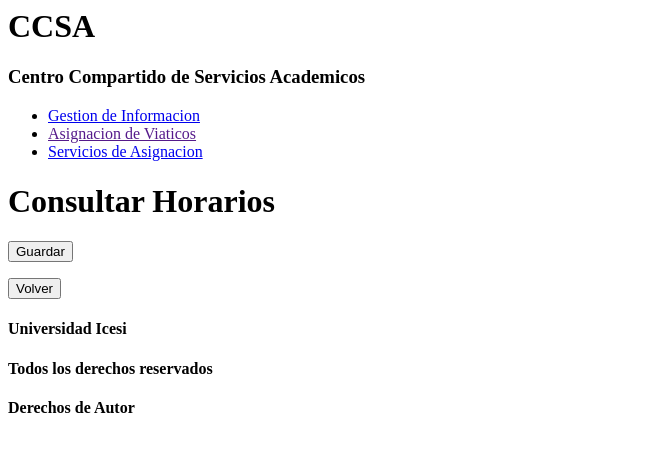
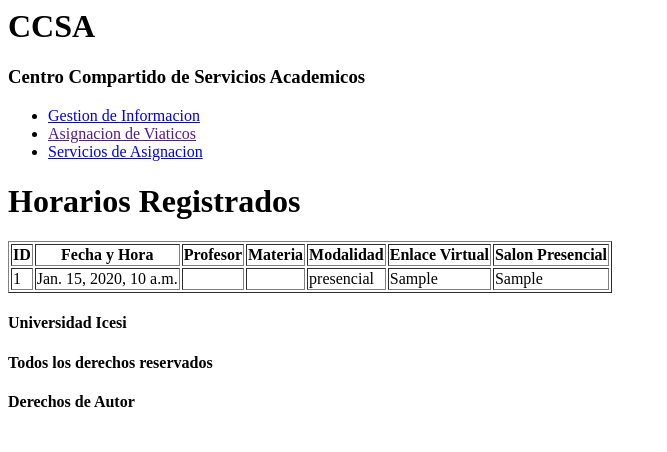
Before and after one commit to ICESI-PI1-2024A-G1/proyecto-t2, a Django app: page /consultar_horarios/ in a window 1280 px wide. Shown: the top 452 px of the page, without its empty margins (0-667 px from the left). Run offline with Django 5.2, Linux system fonts and the light colour scheme; tables that the repository leaves empty hold one stand-in row (values such as "Sample post"); parts of the project's set-up code (start-up, migrations or seed data) failed here and were passed over.

Commit message:
JFJC/feat: Added view for searching schedule

```diff
--- a/code/CCSApp/templates/consultar_horarios.html
+++ b/code/CCSApp/templates/consultar_horarios.html
@@ -5,16 +5,37 @@
 <html lang="es">
 <head>
     <meta charset="UTF-8">
+    <meta name="viewport" content="width=device-width, initial-scale=1.0">
     <title>Consultar Horarios</title>
 </head>
 <body>
-    <h1>Consultar Horarios</h1>
-    <form method="POST">
-        {% csrf_token %}
-        {{form}}
-        <button type="submit">Guardar</button>
-    </form>
-    <a href="/servicios_asignacion"><button>Volver</button></a>
+    <h1>Horarios Registrados</h1>
+    <table border="1">
+        <thead>
+            <tr>
+                <th>ID</th>
+                <th>Fecha y Hora</th>
+                <th>Profesor</th>
+                <th>Materia</th>
+                <th>Modalidad</th>
+                <th>Enlace Virtual</th>
+                <th>Salon Presencial</th>
+            </tr>
+        </thead>
+        <tbody>
+            {% for horario in horarios %}
+            <tr>
+                <td>{{ horario.id }}</td>
+                <td>{{ horario.fecha_hora }}</td>
+                <td>{{ horario.profesor }}</td>
+                <td>{{ horario.materia }}</td>
+                <td>{{ horario.modalidad }}</td>
+                <td>{{ horario.enlace_virtual }}</td>
+                <td>{{ horario.salon_presencial }}</td>
+            </tr>
+            {% endfor %}
+        </tbody>
+    </table>
 </body>
 </html>
 {% endblock %}
--- a/code/CCSApp/views.py
+++ b/code/CCSApp/views.py
@@ -45,7 +45,8 @@ def modificar_horarios(request):
     return render(request, 'modificar_horarios.html', {'formModificarHorarios': form})
 
 def consultar_horarios(request):
-    return render(request, 'consultar_horarios.html')
+    horarios = Horario.objects.all()
+    return render(request, 'consultar_horarios.html', {'horarios': horarios})
 
 def servicios_asignacion(request):
     return render(request, 'servicios_asignacion.html')
```
Also changed, not shown: code/CCSApp/migrations/0013_merge_20240331_1222.py (added), code/db.sqlite3.
